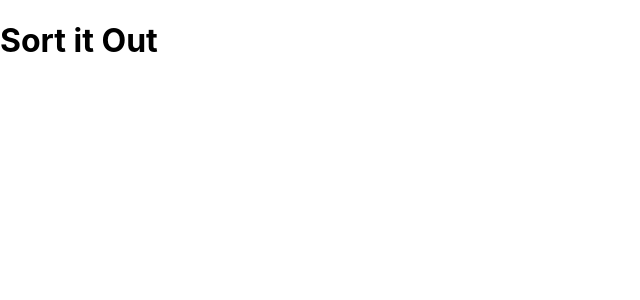
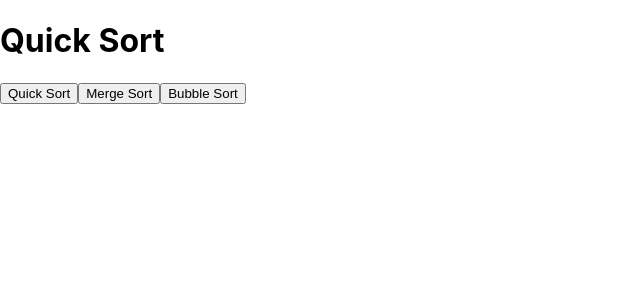
Before and after one commit to chrxtopher/Sort-It-Out, a React (Create React App) app: page / in a window 1280 px wide. Shown: the top 300 px of the page, without its empty margins (0-640 px from the left). Built offline with nearby package versions, Linux system fonts and the light colour scheme.

Commit message:
Began building the web page

```diff
--- a/src/components/Home.jsx
+++ b/src/components/Home.jsx
@@ -1,9 +1,44 @@
-import React from "react";
+import React, { useState } from "react";
+import SortingGraph from "./SortingGraph";
 
 function Home() {
+  const [activeAlgorithm, setActiveAlgorithm] = useState("Quick Sort");
+
+  const handleSortChange = (e) => {
+    e.preventDefault();
+    setActiveAlgorithm(e.target.value);
+  };
+
   return (
     <div>
-      <h1>Sort it Out</h1>
+      <header>
+        <h1>{activeAlgorithm}</h1>
+        <button
+          type="button"
+          className="change-sort-button"
+          value="Quick Sort"
+          onClick={handleSortChange}
+        >
+          Quick Sort
+        </button>
+        <button
+          className="change-sort-button"
+          value="Merge Sort"
+          onClick={handleSortChange}
+        >
+          Merge Sort
+        </button>
+        <button
+          className="change-sort-button"
+          value="Bubble Sort"
+          onClick={handleSortChange}
+        >
+          Bubble Sort
+        </button>
+      </header>
+      <div>
+        <SortingGraph algorithm={activeAlgorithm} />
+      </div>
     </div>
   );
 }
--- /dev/null
+++ b/src/components/SortingGraph.jsx
@@ -0,0 +1,7 @@
+import React, { useState } from "react";
+
+function SortingGraph({ algorithm }) {
+  return <div className="sorting-graph"></div>;
+}
+
+export default SortingGraph;
--- a/src/index.css
+++ b/src/index.css
@@ -11,3 +11,7 @@ code {
   font-family: source-code-pro, Menlo, Monaco, Consolas, 'Courier New',
     monospace;
 }
+
+.graph {
+  display: flex;
+}
```
